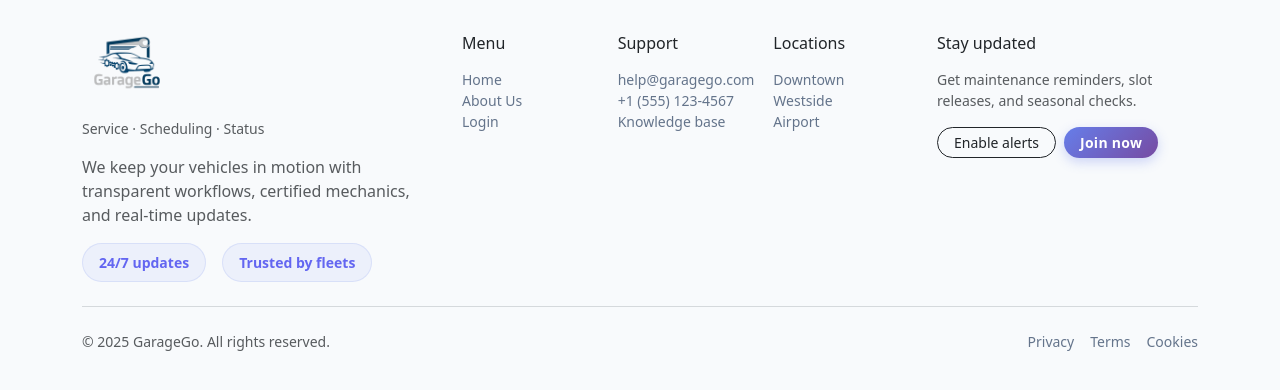
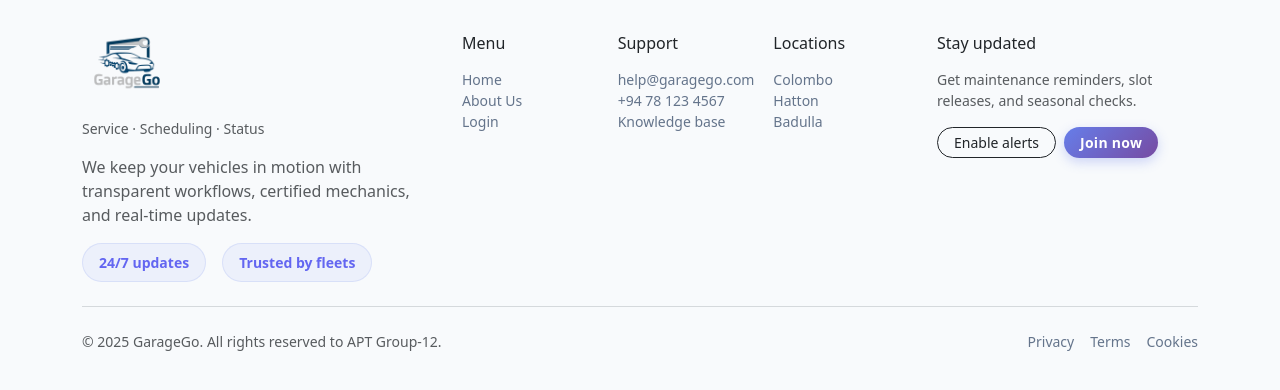
Before and after one commit to abbishanth09/GarageGo, a React (Vite) app in the folder frontend/: page / in a window 1280 px wide. Shown: the part 3939-4329 px from the top of the page. Built offline with nearby package versions, Linux system fonts and the light colour scheme.

Commit message:
feat: update contact information and footer text on LandingPage

```diff
--- a/frontend/src/pages/LandingPage.jsx
+++ b/frontend/src/pages/LandingPage.jsx
@@ -321,16 +321,16 @@ const LandingPage = ({ isRegisterModalOpen, onRegisterModalChange, isLoginModalO
                   <h6 className="text-dark mb-3">Support</h6>
                   <ul className="list-unstyled small text-muted mb-0">
                     <li><span className="footer-text">help@garagego.com</span></li>
-                    <li><span className="footer-text">+1 (555) 123-4567</span></li>
+                    <li><span className="footer-text">+94 78 123 4567</span></li>
                     <li><span className="footer-text">Knowledge base</span></li>
                   </ul>
                 </div>
                 <div className="col-12 col-md-4">
                   <h6 className="text-dark mb-3">Locations</h6>
                   <ul className="list-unstyled small text-muted mb-0">
-                    <li><span className="footer-text">Downtown</span></li>
-                    <li><span className="footer-text">Westside</span></li>
-                    <li><span className="footer-text">Airport</span></li>
+                    <li><span className="footer-text">Colombo</span></li>
+                    <li><span className="footer-text">Hatton</span></li>
+                    <li><span className="footer-text">Badulla</span></li>
                   </ul>
                 </div>
               </div>
@@ -346,7 +346,7 @@ const LandingPage = ({ isRegisterModalOpen, onRegisterModalChange, isLoginModalO
           </div>
           <hr className="text-secondary opacity-25 my-4" />
           <div className="d-flex flex-column flex-md-row justify-content-between text-muted small">
-            <span>&copy; 2025 GarageGo. All rights reserved.</span>
+            <span>&copy; 2025 GarageGo. All rights reserved to APT Group-12.</span>
             <div className="d-flex gap-3">
               <span className="footer-text">Privacy</span>
               <span className="footer-text">Terms</span>
```
